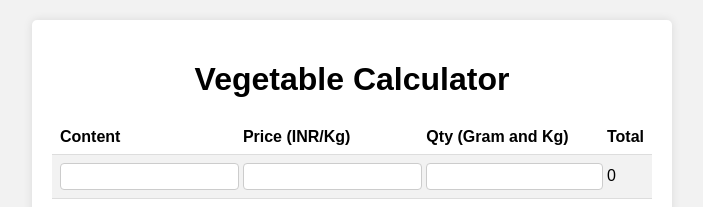
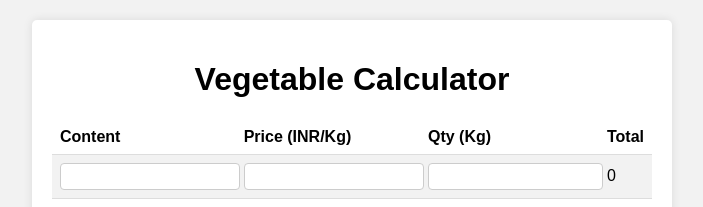
Before and after one commit to 99webdesign/veg-cal, a plain HTML site: page index.html in a window 1280 px wide. Shown: the top 207 px of the page, without its empty margins (288-991 px from the left). Drawn offline with Linux system fonts and the light colour scheme.

Commit message:
index.html

```diff
--- a/index.html
+++ b/index.html
@@ -13,7 +13,7 @@
             <tr>
                 <th>Content</th>
                 <th>Price (INR/Kg)</th>
-                <th>Qty (Gram and Kg)</th>
+                <th>Qty (Kg)</th>
                 <th>Total</th>
             </tr>
             <tr>
```
